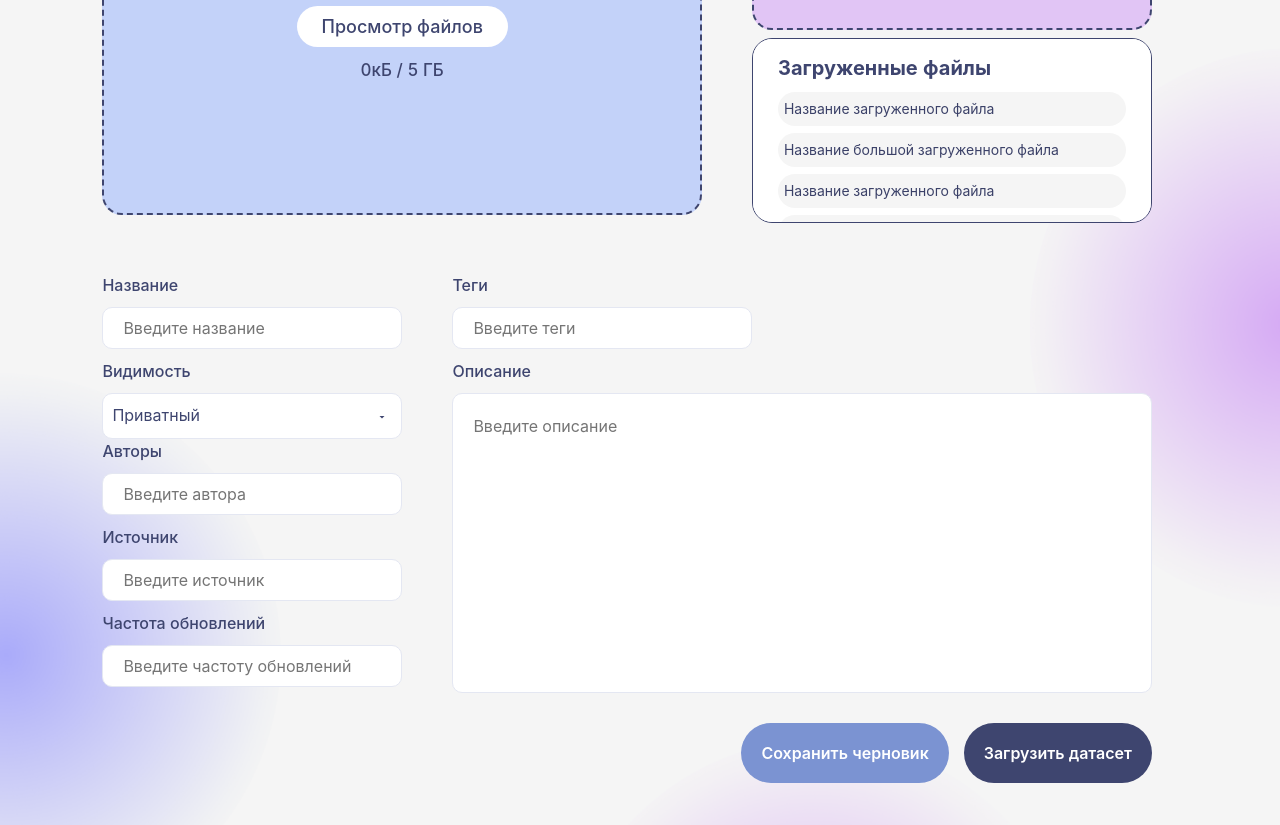
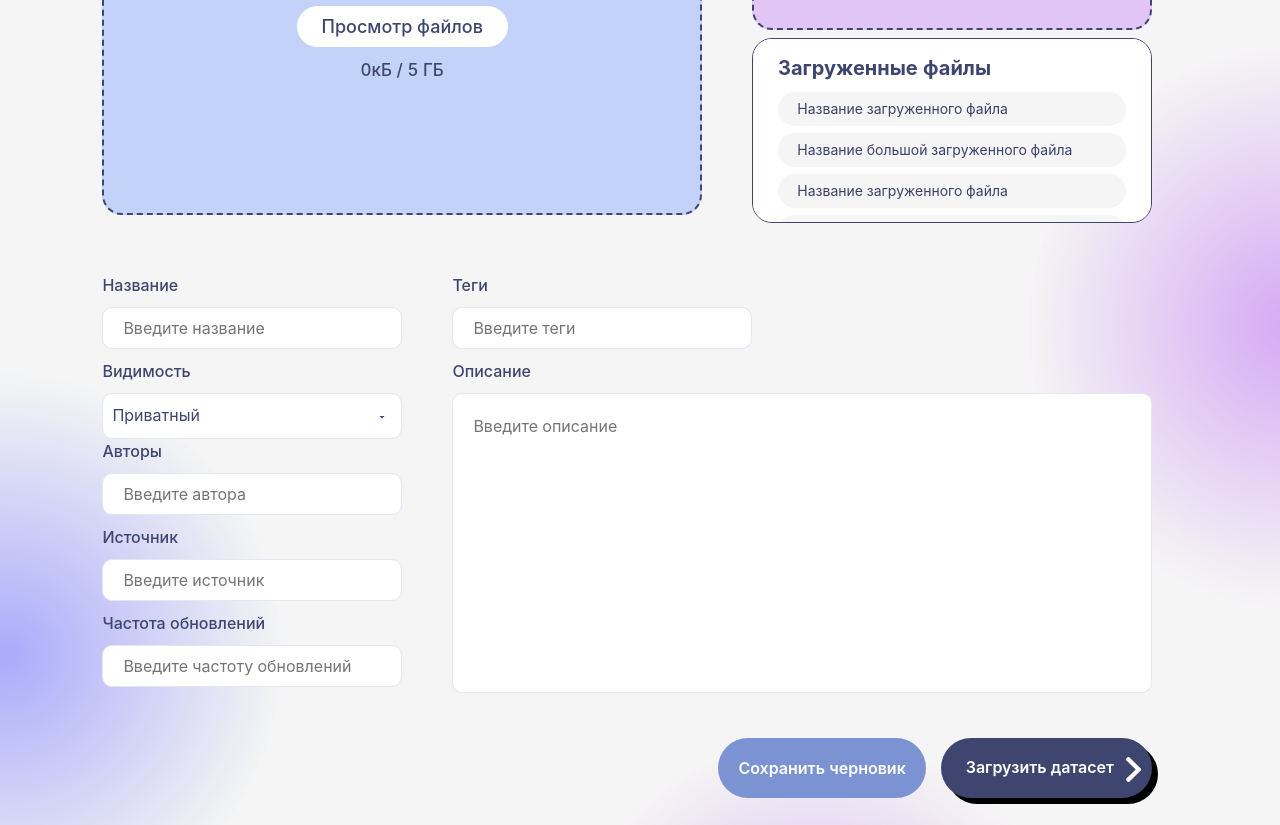
Before and after one commit to sayfetik/tab-with-datasets-frontend, a React (Create React App) app: page /upload in a window 1280 px wide. Shown: the part 410-1235 px from the top of the page. Built offline with nearby package versions, Linux system fonts and the light colour scheme.

Commit message:
update-buttons-scrollToTop

```diff
--- a/src/App.js
+++ b/src/App.js
@@ -3,11 +3,13 @@ import './App.css';
 import { BrowserRouter as Router, Routes, Route } from 'react-router-dom';
 import { UnsuccessUpload, Search, Upload, DatasetPage, Datasets, Notification } from './components';
 import { NotificationProvider } from './components/Notification/NotificationContext';
+import ScrollToTop from './components/ScrollToTop';
 
 const App = () => {
     return (
       <NotificationProvider>
       <Router>
+        <ScrollToTop />
         <Notification />
         <Routes>
           <Route path="/" element={<Search />} />
--- a/src/components/DatasetCard/DatasetCard.css
+++ b/src/components/DatasetCard/DatasetCard.css
@@ -6,6 +6,11 @@
     background-color: white;
     border-radius: 50px;
     padding: 2%;
+    cursor: pointer;
+    transition: transform 0.3s ease;
+}
+#datasetCard:hover {
+    transform: scale(1.05);
 }
 #datasetImage {
     border-radius: 50px;
--- a/src/components/Header/Header.css
+++ b/src/components/Header/Header.css
@@ -132,16 +132,6 @@
         height: 24px;
     }
 }
-.NavMenu_commonsNavMenuItem__N9\+6J {
-    align-items: center;
-    color: #3b4168;
-    display: flex;
-    height: 100%;
-    justify-content: flex-end;
-    padding-left: 14px;
-    padding-right: 14px;
-    background-color: none;
-}
 
 .Header_commonsHeader__AGVst {
     align-items: center;
@@ -165,6 +155,17 @@
 .Header_commonsHeader__AGVst a {
     border-bottom: none;
     text-decoration: none;
+}
+
+.NavMenu_commonsNavMenuItem__N9\+6J {
+    align-items: center;
+    color: #3b4168;
+    display: flex;
+    height: 100%;
+    justify-content: flex-end;
+    padding-left: 14px;
+    padding-right: 14px;
+    background-color: none;
 }
 .NavMenu_commonsNavMenuItemNotActive__0ESa- {
     color: #3b4168;
@@ -232,7 +233,6 @@ button, input, optgroup, select, textarea {
 button {
     appearance: auto;
     text-rendering: auto;
-    /*color: buttontext;*/
     letter-spacing: normal;
     word-spacing: normal;
     line-height: normal;
@@ -244,13 +244,11 @@ button {
     align-items: flex-start;
     cursor: default;
     box-sizing: border-box;
-    /*background-color: buttonface;*/
     margin: 0em;
     padding-block: 1px;
     padding-inline: 6px;
     border-width: 2px;
     border-style: outset;
-    border-color: buttonborder;
     border-image: initial;
 }
 .NavMenu_commonsNavMenuItemActive__-A5SY, .NavMenu_commonsNavMenuItem__N9\+6J:hover {
--- /dev/null
+++ b/src/components/ScrollToTop.js
@@ -0,0 +1,14 @@
+import { useEffect } from 'react';
+import { useLocation } from 'react-router-dom';
+
+const ScrollToTop = () => {
+  const { pathname } = useLocation();
+
+  useEffect(() => {
+    window.scrollTo(0, 0);
+  }, [pathname]);
+
+  return null;
+};
+
+export default ScrollToTop;
--- a/src/components/Search/Search.css
+++ b/src/components/Search/Search.css
@@ -89,6 +89,11 @@ body::before {
     font-size: 18px;
     margin: 7px;
     margin-bottom: 10px;
+    cursor: pointer;
+    transition: transform 0.3s ease;
+}
+#topicTag:hover {
+    transform: scale(1.05);
 }
 #main {
     font-size: 60px;
--- a/src/components/Upload/Upload.css
+++ b/src/components/Upload/Upload.css
@@ -21,7 +21,8 @@
 
   ::-webkit-scrollbar-track {
     border-radius: 10px;
-    background-color: #f9f9fd;
+    background-color: transparent;
+    scroll-padding: 10px;
   }
   .metadataLabel {
     color: #3E456F;
@@ -101,12 +102,11 @@
   border-width: 1px;
 }
 #saveButtons {
-  margin-top: 25px;
+  margin-top: 40px;
   display: flex;
   justify-content: end;
 }
 .uploadDataset {
-  padding: 20px;
   border: none;
   background-color: #3E456F;
   color: white;
@@ -127,3 +127,99 @@
 * {
   background-color: transparent;
 }
+
+
+
+.wrapper {
+  display: flex;
+  justify-content: center;
+}
+
+.cta {
+  border: none;
+    display: flex;
+    padding: 3px 25px;
+    align-items: center;
+    text-decoration: none;
+    font-family: 'Poppins', sans-serif;
+    font-size: 40px;
+    color: white;
+    background-color: #3E456F;
+    transition: 1s;
+    box-shadow: 6px 6px 0 black;
+    border-radius: 50px;
+}
+
+.cta:focus {
+   outline: none;
+}
+
+.cta:hover {
+    transition: 0.5s;
+    box-shadow: 6px 6px 0 #D19DEA;
+}
+
+.cta span:nth-child(2) {
+    transition: 0.5s;
+    margin-right: 0px;
+}
+
+.cta:hover  span:nth-child(2) {
+    transition: 0.5s;
+    margin-right: 30px;
+}
+
+  #arrowsAnimation {
+    width: 10px;
+    margin-left: 3px;
+    position: relative;
+    top: 8%;
+    padding-right: 5px;
+  }
+
+/**************SVG****************/
+
+path.one {
+    transition: 0.4s;
+    transform: translateX(-60%);
+}
+
+path.two {
+    transition: 0.5s;
+    transform: translateX(-30%);
+}
+
+.cta:hover path.three {
+    animation: color_anim 1s infinite 0.2s;
+}
+
+.cta:hover path.one {
+    transform: translateX(0%);
+    animation: color_anim 1s infinite 0.6s;
+}
+
+.cta:hover path.two {
+    transform: translateX(0%);
+    animation: color_anim 1s infinite 0.4s;
+}
+
+/* SVG animations */
+
+@keyframes color_anim {
+    0% {
+        fill: white;
+    }
+    50% {
+        fill: #D19DEA;
+    }
+    100% {
+        fill: white;
+    }
+}
+.svgArrows {
+  height: 25px;
+  padding-right: 10px;
+}
+#uploadButtonText {
+  color: white;
+}
--- a/src/components/Upload/Upload.js
+++ b/src/components/Upload/Upload.js
@@ -50,14 +50,46 @@ const Upload = () => {
                                     .then(response => { alert(response.data); })
                                     .catch((error) => { console.log(error); });
                             }}>Сохранить черновик</button>
-                            <div>
-                                <button className='uploadDataset' onClick={handleButtonClick}>Загрузить датасет</button>
+
+
+                            <div className="wrapper">
+                                <button className="cta" onClick={handleButtonClick}>
+                                    <span className='uploadDataset'>Загрузить датасет</span>
+                                    <span id='arrowsAnimation'>
+                                    <svg className='svgArrows'
+                                        width="66px"
+                                        height="43px"
+                                        viewBox="0 0 66 43"
+                                        version="1.1"
+                                        xmlns="http://www.w3.org/2000/svg"
+                                        xmlnsXlink="http://www.w3.org/1999/xlink"
+                                    >
+                                        <g id="arrow" stroke="none" strokeWidth="1" fill="none" fillRule="evenodd">
+                                        <path
+                                            className="one"
+                                            d="M40.1543933,3.89485454 L43.9763149,0.139296592 C44.1708311,-0.0518420739 44.4826329,-0.0518571125 44.6771675,0.139262789 L65.6916134,20.7848311 C66.0855801,21.1718824 66.0911863,21.8050225 65.704135,22.1989893 C65.7000188,22.2031791 65.6958657,22.2073326 65.6916762,22.2114492 L44.677098,42.8607841 C44.4825957,43.0519059 44.1708242,43.0519358 43.9762853,42.8608513 L40.1545186,39.1069479 C39.9575152,38.9134427 39.9546793,38.5968729 40.1481845,38.3998695 C40.1502893,38.3977268 40.1524132,38.395603 40.1545562,38.3934985 L56.9937789,21.8567812 C57.1908028,21.6632968 57.193672,21.3467273 57.0001876,21.1497035 C56.9980647,21.1475418 56.9959223,21.1453995 56.9937605,21.1432767 L40.1545208,4.60825197 C39.9574869,4.41477773 39.9546013,4.09820839 40.1480756,3.90117456 C40.1501626,3.89904911 40.1522686,3.89694235 40.1543933,3.89485454 Z"
+                                            fill="#FFFFFF"
+                                        ></path>
+                                        <path
+                                            className="two"
+                                            d="M20.1543933,3.89485454 L23.9763149,0.139296592 C24.1708311,-0.0518420739 24.4826329,-0.0518571125 24.6771675,0.139262789 L45.6916134,20.7848311 C46.0855801,21.1718824 46.0911863,21.8050225 45.704135,22.1989893 C45.7000188,22.2031791 45.6958657,22.2073326 45.6916762,22.2114492 L24.677098,42.8607841 C24.4825957,43.0519059 24.1708242,43.0519358 23.9762853,42.8608513 L20.1545186,39.1069479 C19.9575152,38.9134427 19.9546793,38.5968729 20.1481845,38.3998695 C20.1502893,38.3977268 20.1524132,38.395603 20.1545562,38.3934985 L36.9937789,21.8567812 C37.1908028,21.6632968 37.193672,21.3467273 37.0001876,21.1497035 C36.9980647,21.1475418 36.9959223,21.1453995 36.9937605,21.1432767 L20.1545208,4.60825197 C19.9574869,4.41477773 19.9546013,4.09820839 20.1480756,3.90117456 C20.1501626,3.89904911 20.1522686,3.89694235 20.1543933,3.89485454 Z"
+                                            fill="#FFFFFF"
+                                        ></path>
+                                        <path
+                                            className="three"
+                                            d="M0.154393339,3.89485454 L3.97631488,0.139296592 C4.17083111,-0.0518420739 4.48263286,-0.0518571125 4.67716753,0.139262789 L25.6916134,20.7848311 C26.0855801,21.1718824 26.0911863,21.8050225 25.704135,22.1989893 C25.7000188,22.2031791 25.6958657,22.2073326 25.6916762,22.2114492 L4.67709797,42.8607841 C4.48259567,43.0519059 4.17082418,43.0519358 3.97628526,42.8608513 L0.154518591,39.1069479 C-0.0424848215,38.9134427 -0.0453206733,38.5968729 0.148184538,38.3998695 C0.150289256,38.3977268 0.152413239,38.395603 0.154556228,38.3934985 L16.9937789,21.8567812 C17.1908028,21.6632968 17.193672,21.3467273 17.0001876,21.1497035 C16.9980647,21.1475418 16.9959223,21.1453995 16.9937605,21.1432767 L0.15452076,4.60825197 C-0.0425130651,4.41477773 -0.0453986756,4.09820839 0.148075568,3.90117456 C0.150162624,3.89904911 0.152268631,3.89694235 0.154393339,3.89485454 Z"
+                                            fill="#FFFFFF"
+                                        ></path>
+                                        </g>
+                                    </svg>
+                                    </span>
+                                </button>
                                 {showNotification && (
                                     <Notification
                                     message="Это уведомление!"
                                     />
                                 )}
-                            </div>
+                                </div>
                     </div>
                 </div>
             </div>
--- a/src/components/Upload/UploadFilesSection/UploadFile.css
+++ b/src/components/Upload/UploadFilesSection/UploadFile.css
@@ -13,7 +13,6 @@
     align-items: center;
 }
 .seeFiles, .limitFile, .dropFile, .seeImage {
-    background-color: #C3D2F9;
     color: #3E456F;
 }
 .fieldInfo {
@@ -89,13 +88,12 @@
     padding: 5px 25px 15px 25px;
     width: 400px;
     height: 185px;
-    scrollbar-color: #7d7070;
     margin-top: 2%;
     border-radius: 20px;
     border: 1px solid #3E456F;
     color: #3E456F;
+    background-color: white;
     overflow-y: scroll;
-    background-color: white;
 }
 .coverImageText {
     color: #3E456F;
@@ -115,6 +113,6 @@
 .uploadPage {
     margin-bottom: 50px;
 }
-.seeImage, .seeFiles:hover {
+.seeImage:hover, .seeFiles:hover {
     background-color: #f5f5f5;
 }
--- a/src/components/Upload/UploadedFile/UploadedFile.css
+++ b/src/components/Upload/UploadedFile/UploadedFile.css
@@ -7,3 +7,9 @@
 .uploadedFile {
     margin-bottom: 7px;
 }
+.uploadedFile:hover {
+    background-color: #e9e9e9;
+}
+#uploadedFileName {
+    padding-left: 4%;
+}
--- a/src/components/Upload/UploadedFile/UploadedFile.js
+++ b/src/components/Upload/UploadedFile/UploadedFile.js
@@ -5,7 +5,7 @@ class UploadedFile extends React.Component {
     render() {
         return (
             <div className='uploadedFile'>
-                <div>{this.props.fileName}</div>
+                <div id='uploadedFileName'>{this.props.fileName}</div>
             </div>
 
         )
```
Also changed, not shown: src/App.css (+3 -13 lines).
